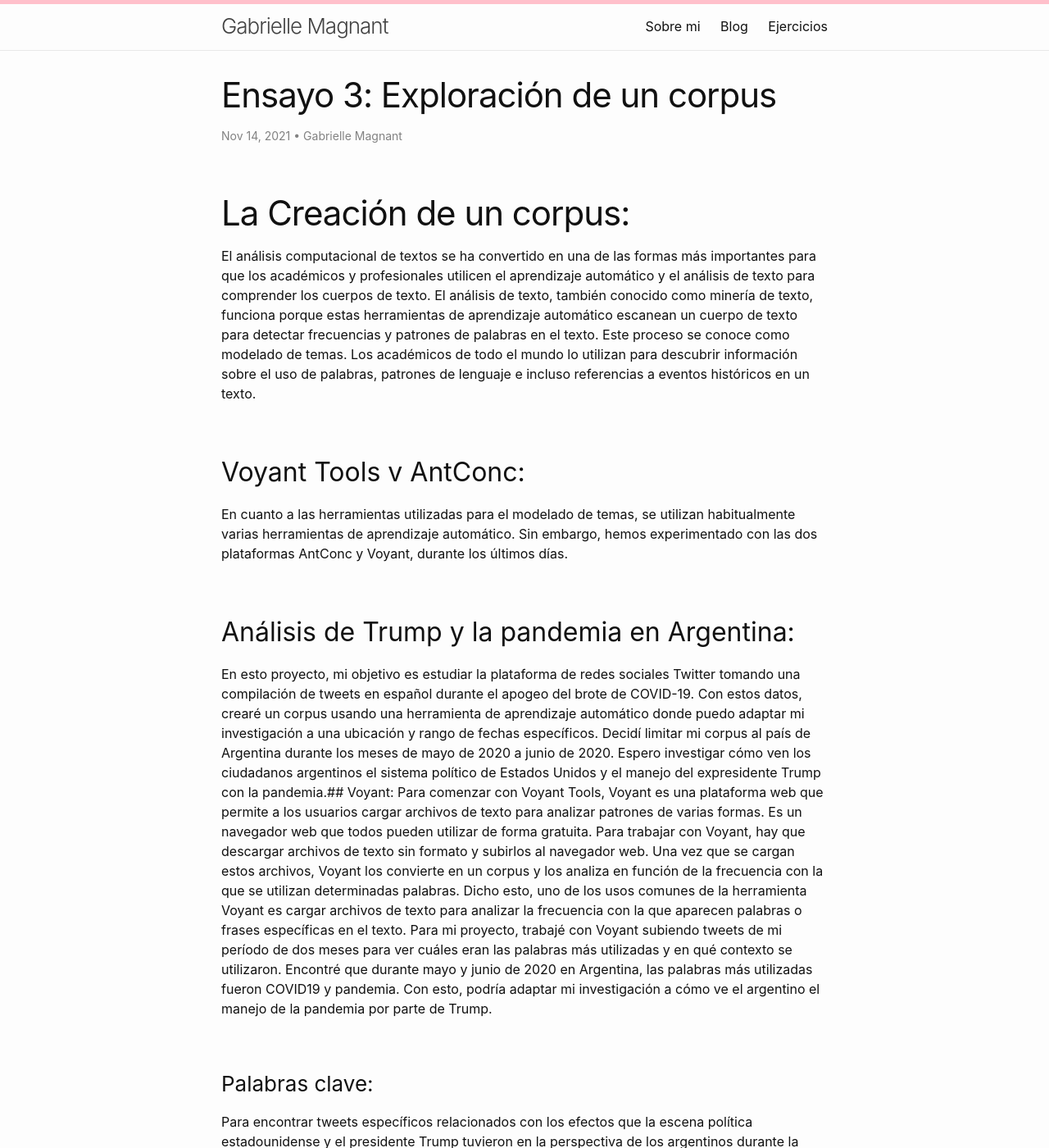
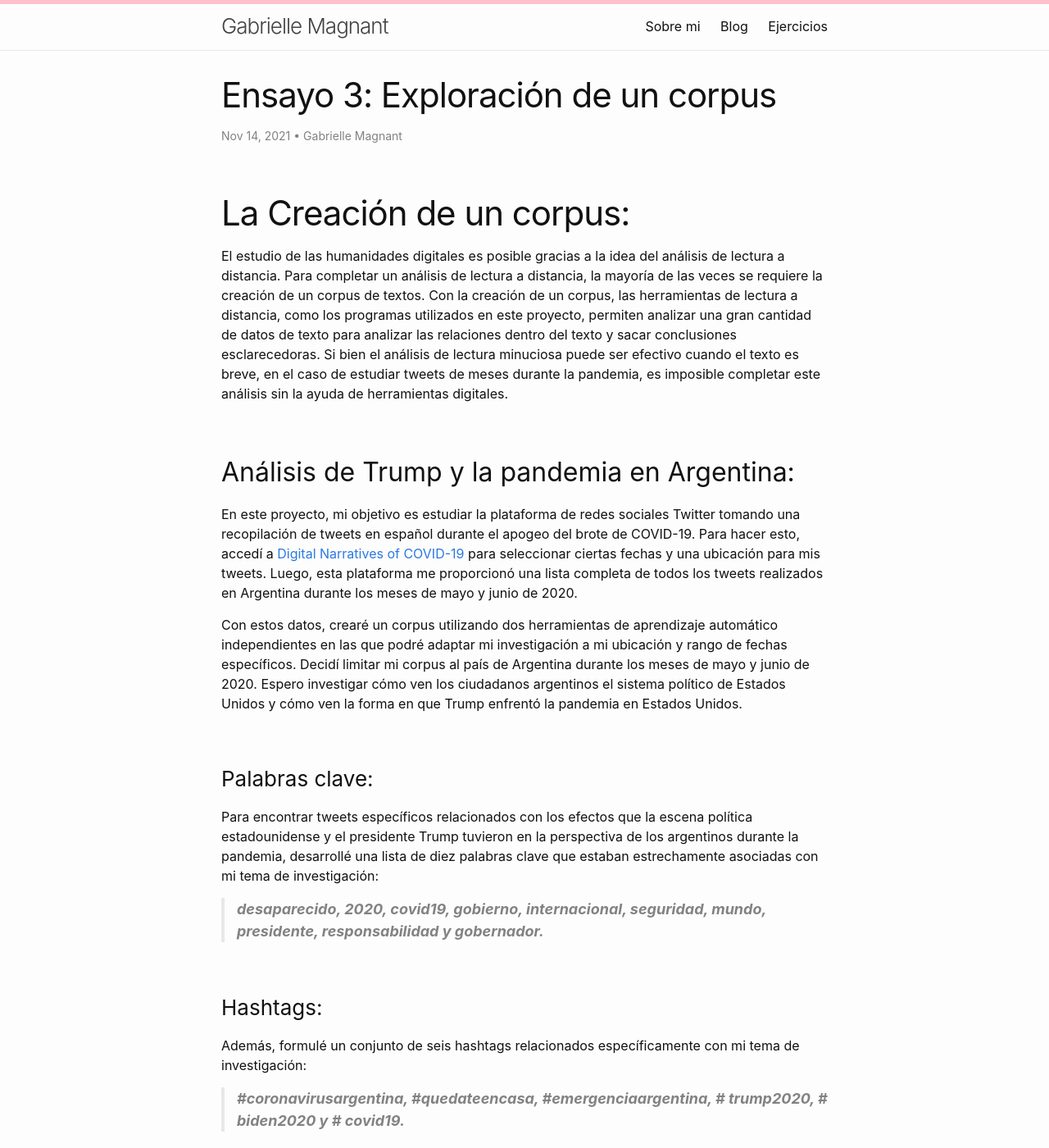
Before and after one commit to gmagnant00/gmagnant00.github.io, a Jekyll site: the page built from _posts/2021-11-14-ensayo3.md, in a window 1280 px wide and 1400 px high. Shown: the whole window at 82% size. Built offline with Jekyll 4.4.1, drawn with Linux system fonts in a browser that asks for light colours; some of the changed text lies outside the part shown.

Commit message:
Update 2021-11-14-ensayo3.md

```diff
--- a/_posts/2021-11-14-ensayo3.md
+++ b/_posts/2021-11-14-ensayo3.md
@@ -6,64 +6,65 @@
 ---
 
 # La Creación de un corpus:
-El análisis computacional de textos se ha convertido en una de las formas más importantes para que los académicos y profesionales utilicen el aprendizaje automático y el análisis de texto para comprender los cuerpos de texto. El análisis de texto, también conocido como minería de texto, funciona porque estas herramientas de aprendizaje automático escanean un cuerpo de texto para detectar frecuencias y patrones de palabras en el texto. Este proceso se conoce como modelado de temas. Los académicos de todo el mundo lo utilizan para descubrir información sobre el uso de palabras, patrones de lenguaje e incluso referencias a eventos históricos en un texto.
-
-## Voyant Tools v AntConc:
-En cuanto a las herramientas utilizadas para el modelado de temas, se utilizan habitualmente varias herramientas de aprendizaje automático. Sin embargo, hemos experimentado con las dos plataformas AntConc y Voyant, durante los últimos días.
+El estudio de las humanidades digitales es posible gracias a la idea del análisis de lectura a distancia. Para completar un análisis de lectura a distancia, la mayoría de las veces se requiere la creación de un corpus de textos. Con la creación de un corpus, las herramientas de lectura a distancia, como los programas utilizados en este proyecto, permiten analizar una gran cantidad de datos de texto para analizar las relaciones dentro del texto y sacar conclusiones esclarecedoras. Si bien el análisis de lectura minuciosa puede ser efectivo cuando el texto es breve, en el caso de estudiar tweets de meses durante la pandemia, es imposible completar este análisis sin la ayuda de herramientas digitales.
 
 ## Análisis de Trump y la pandemia en Argentina:
-En esto proyecto, mi objetivo es estudiar la plataforma de redes sociales Twitter tomando una compilación de tweets en español durante el apogeo del brote de COVID-19. Con estos datos, crearé un corpus usando una herramienta de aprendizaje automático donde puedo adaptar mi investigación a una ubicación y rango de fechas específicos. Decidí limitar mi corpus al país de Argentina durante los meses de mayo de 2020 a junio de 2020. Espero investigar cómo ven los ciudadanos argentinos el sistema político de Estados Unidos y el manejo del expresidente Trump con la pandemia.## Voyant:
-Para comenzar con Voyant Tools, Voyant es una plataforma web que permite a los usuarios cargar archivos de texto para analizar patrones de varias formas. Es un navegador web que todos pueden utilizar de forma gratuita. Para trabajar con Voyant, hay que descargar archivos de texto sin formato y subirlos al navegador web. Una vez que se cargan estos archivos, Voyant los convierte en un corpus y los analiza en función de la frecuencia con la que se utilizan determinadas palabras. Dicho esto, uno de los usos comunes de la herramienta Voyant es cargar archivos de texto para analizar la frecuencia con la que aparecen palabras o frases específicas en el texto. Para mi proyecto, trabajé con Voyant subiendo tweets de mi período de dos meses para ver cuáles eran las palabras más utilizadas y en qué contexto se utilizaron. Encontré que durante mayo y junio de 2020 en Argentina, las palabras más utilizadas fueron COVID19 y pandemia. Con esto, podría adaptar mi investigación a cómo ve el argentino el manejo de la pandemia por parte de Trump.
+En este proyecto, mi objetivo es estudiar la plataforma de redes sociales Twitter tomando una recopilación de tweets en español durante el apogeo del brote de COVID-19. Para hacer esto, accedí a [Digital Narratives of COVID-19](https://covid.dh.miami.edu/) para seleccionar ciertas fechas y una ubicación para mis tweets. Luego, esta plataforma me proporcionó una lista completa de todos los tweets realizados en Argentina durante los meses de mayo y junio de 2020.
+
+Con estos datos, crearé un corpus utilizando dos herramientas de aprendizaje automático independientes en las que podré adaptar mi investigación a mi ubicación y rango de fechas específicos. Decidí limitar mi corpus al país de Argentina durante los meses de mayo y junio de 2020. Espero investigar cómo ven los ciudadanos argentinos el sistema político de Estados Unidos y cómo ven la forma en que Trump enfrentó la pandemia en Estados Unidos.
 
 ### Palabras clave:
  Para encontrar tweets específicos relacionados con los efectos que la escena política estadounidense y el presidente Trump tuvieron en la perspectiva de los argentinos durante la pandemia, desarrollé una lista de diez palabras clave que estaban estrechamente asociadas con mi tema de investigación:
 
-**desaparecido, 2020, covid19, gobierno, internacional, seguridad, mundo, presidente, responsabilidad y gobernador.**
+> **desaparecido, 2020, covid19, gobierno, internacional, seguridad, mundo, presidente, responsabilidad y gobernador.**
 
 ### Hashtags:
 Además, formulé un conjunto de seis hashtags relacionados específicamente con mi tema de investigación:
 
-**#coronavirusargentina, #quedateencasa, #emergenciaargentina, # trump2020, # biden2020 y # covid19.**
+> **#coronavirusargentina, #quedateencasa, #emergenciaargentina, # trump2020, # biden2020 y # covid19.**
+
+## Voyant Tools v AntConc:
+Para este proyecto, el uso de herramientas y programas digitales como AntConc y Voyant me permitió explorar mi texto para comprender los datos. Estas herramientas digitales proporcionaron visualizaciones de palabras y tendencias en forma de gráficos para ayudar en un análisis y comprensión más completos del texto.
+
+## Voyant:
+Para comenzar con [Voyant Tools](https://voyant-tools.org/), Voyant Tools es una plataforma web que permite a los usuarios cargar archivos de texto para analizar patrones de uso de palabras de varias formas. Es un navegador web que todos pueden usar de forma gratuita. Para trabajar con Voyant, debe descargar archivos de texto sin formato a su computadora y luego cargarlos en Voyant Tools en su navegador web. Una vez que se cargan estos archivos, Voyant los convierte en un corpus y los analiza en función de la frecuencia con la que se utilizan determinadas palabras. Dicho esto, uno de los usos efectivos de la herramienta Voyant es cargar archivos de texto para analizar la frecuencia con la que aparecen palabras o frases específicas en el texto.
+
+Para mi proyecto, trabajé con Voyant cargando mi archivo de tweets de mi período de dos meses para ver cuáles eran las palabras más usadas y en qué contexto se usaron. Descubrí que durante mayo y junio de 2020 en Argentina, algunas de las palabras más utilizadas fueron COVID19 y pandemia, y con esto pude adaptar mi investigación a cómo ve el argentino el manejo de Trump de la pandemia.
+
 
 ### Herramientas de Voyant:
-- **Cirro**- Esto crea una imagen que muestra los términos más frecuentes en una nube de palabras.
-- **Tendencias**- La opción de tendencias muestra todos los términos completos del corpus en un gráfico de distribución.
-- **Contextos**- Muestra el texto que rodea una palabra clave elegida.
+> - **Cirrus**- Esto crea una imagen que muestra los términos más frecuentes en una nube de palabras.
+> - **Tendencias**- La opción de tendencias muestra todos los términos completos del corpus en un gráfico de distribución.
+> - **Contextos**- Muestra el texto que rodea una palabra clave elegida.
+> - **Summario**- El resumen, como su nombre indica, proporciona una descripción general de las estadísticas del corpus, por ejemplo, el total de palabras.
 
-- **Resumen**- El resumen, como su nombre indica, proporciona una descripción general de las estadísticas del corpus, por ejemplo, el total de palabras.
 <img src="/assets/images/numwords.png" alt="vacia" width="600"/>
 
-- **Lector**- Muestra el texto completo con un gráfico de barras que analiza la frecuencia de las palabras utilizadas.
+>- **Lector**- Muestra el texto completo con un gráfico de barras que analiza la frecuencia de las palabras utilizadas.
 
 
-A continuación se muestra una imagen de la función de circo en Voyant Tools que muestra las palabras más utilizadas. Como se muestra, COVID19 es el más grande ya que se usa más de 10,000 veces durante mayo y junio de 2020 en tweets hechos por ciudadanos argentinos.
+A continuación se muestra una imagen de la función de circo en Voyant Tools que muestra las palabras más utilizadas. Como se muestra, COVID-19 es el más grande ya que se usa más de 10,000 veces durante mayo y junio de 2020 en tweets hechos por ciudadanos argentinos.
 
-<img src="/assets/images/Untitled.png" alt="vacia" width="600"/>
-
-
-
+<img src="/assets/images/Untitled.png" alt="vacia" width="400"/>
 
 
 
 ## AntConc:
 
-Pasando a la segunda plataforma, AntConc, se trata de un programa descargable que facilita el análisis y las búsquedas en muchos archivos de texto. Tanto en la plataforma AntConc como en la Voyant, puede crear concordancias o listas de palabras utilizadas en un corpus clasificadas según la frecuencia con la que se utilizan. En AntConc específicamente, una pestaña de concordancia permite a los usuarios ver los contextos en los que se usa una palabra en cada una de sus apariciones. También es posible buscar una frase específica usando la barra de búsqueda. AntConc se diferencia de Voyant, ya que tiene que descargarse en una computadora para ser utilizado. Se necesita un proceso similar para crear el corpus, pero encontré que Voyant es mucho más fácil y efectivo de usar.
+Pasando a la segunda plataforma, [AntConc](https://www.laurenceanthony.net/software/antconc/), es un programa descargable que ayuda con el análisis y búsquedas en muchos archivos de texto. Tanto en la plataforma AntConc como en la Voyant, puede crear concordancias o listas de palabras utilizadas en un corpus clasificadas según la frecuencia con la que se utilizan. En AntConc específicamente, una pestaña de concordancia permite a los usuarios ver los contextos en los que se usa una palabra en cada una de sus apariciones. También es posible buscar una frase específica usando la barra de búsqueda. AntConc se diferencia de Voyant en que tiene que descargarse en una computadora para ser utilizado. Se necesita un proceso similar para crear el corpus, pero encontré que Voyant es mucho más fácil y efectivo de usar.
 
 ### Herramientas de AntConc:
-- **Coincidencia**-esta herramienta muestra la vista de palabras clave en el contexto del texto.
-- **Clusters**- Clusters presenta palabras que se usan y aparecen juntas muchas veces.
-- **Mapa de concordancia**- muestra una imagen visual de las palabras clave en contexto de una manera fácil de entender.
-- **Vista de archivo**- proporciona una descripción general de todo el archivo en texto sin formato
--  **Lista de palabras clave**- presenta las palabras clave elegidas y cómo se utilizan en el corpus.
--  **Lista de toda las palabras**- esta lista contiene todas las palabras del corpus en orden según la frecuencia con la que se utilizan.
-
-
-
+> - **Concordancia**-esta herramienta muestra la vista de palabras clave en el contexto del texto.
+> - **Clústeres**- Clusters presenta palabras que se usan y aparecen juntas muchas veces.
+> - **Mapa de Concordancia**- muestra una imagen visual de las palabras clave en contexto de una manera fácil de entender.
+> - **Vista del archivo**- proporciona una descripción general de todo el archivo en texto sin formato
+> - **Lista de las palabras claves**- presenta las palabras clave elegidas y cómo se utilizan en el corpus.
+> - **Lista de toda las palabras**- esta lista contiene todas las palabras del corpus en orden según la frecuencia con la que se utilizan.
 
 
 ## El processo:
 
-Para analizar los tweets que surgieron durante la pandemia en Argentina tanto en AntConc como en Voyant, primero reuní los textos para construir el corpus de texto sin formato. Luego, todos los tweets se recopilaron de una base de datos en línea durante los dos meses y se guardaron en texto sin formato UTF-8. Es crucial guardar los archivos de texto sin formato en UTF-8 porque UTF-8 sirve como formato de codificación estándar tanto para el español como para otros idiomas. Además, era importante evitar acentos o espacios al guardar nuestro documento de archivo, ya que todos los sistemas operativos no siempre pueden entender los textos con estos caracteres. Una vez creado el corpus para que luego los diferentes sistemas operativos pudieran procesarlo, cargamos nuestros textos en Voyant y AntConc.
+Para analizar los tweets que surgieron durante la pandemia en Argentina tanto en AntConc como en Voyant, primero reuní los textos para construir el corpus de texto sin formato. Luego, todos los tweets se recopilaron de una base de datos en línea, [Digital Narratives of COVID-19](https://covid.dh.miami.edu/), durante los dos meses y se guardaron en texto sin formato UTF-8. Es crucial guardar los archivos de texto sin formato en [UTF-8](https://en.wikipedia.org/wiki/UTF-8) porque UTF-8 sirve como formato de codificación estándar tanto para el español como para otros idiomas. Además, era importante evitar acentos o espacios al guardar nuestro documento de archivo, ya que todos los sistemas operativos no siempre pueden entender los textos con estos caracteres. Una vez creado el corpus para que luego los diferentes sistemas operativos pudieran procesarlo, cargamos nuestros textos en Voyant y AntConc.
 
 
-Usar AntConc y Voyant para analizar mi corpus específico resultó ser relativamente sencillo e increíblemente útil para compilar un análisis de texto de una cantidad tan grande de archivos de texto. Inicialmente, me preocupaba que la navegación fuera más desafiante, pero una vez que exploré los diversos aspectos de estos programas, descubrí que eran fáciles de usar. Estoy particularmente interesado en analizar Argentina ya que mi familia reside allí. Más específicamente, quería ver cómo los argentinos veían la política de Estados Unidos durante la pandemia. Las ventajas de utilizar una herramienta de minería de datos como Voyant o AntConc son muchas, ya que con estos programas se pueden analizar y clasificar grandes conjuntos de texto con fines de investigación.
+El uso de AntConc y Voyant para analizar mi corpus específico resultó ser sencillo y útil para compilar un análisis de texto de una cantidad tan grande de archivos de texto. Inicialmente, me preocupaba que la navegación fuera más desafiante, pero una vez que exploré los diversos aspectos de estos programas, descubrí que eran fáciles de usar. Estoy particularmente interesado en analizar Argentina ya que mi familia reside allí. Más específicamente, quería ver cómo veían los argentinos la política estadounidense durante la pandemia. Las ventajas de utilizar una herramienta de minería de datos como Voyant o AntConc son muchas, ya que con estos programas se pueden analizar y clasificar grandes conjuntos de texto con fines de investigación.
```
